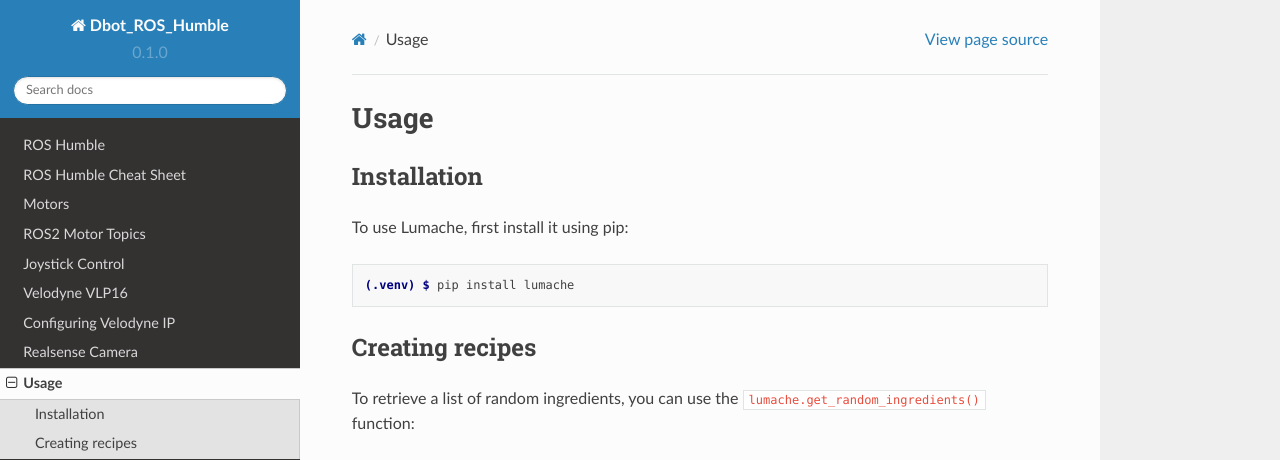
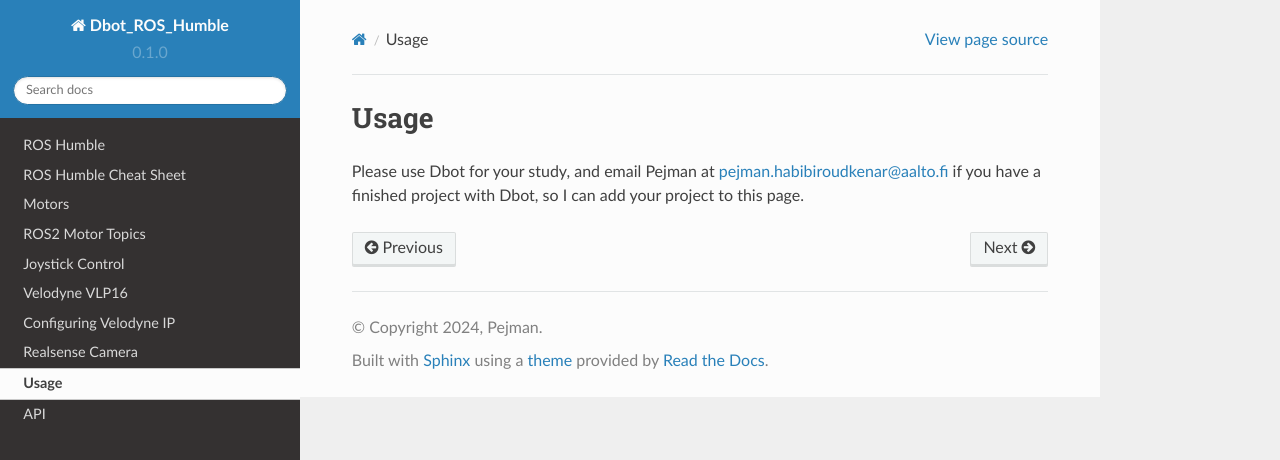
Before and after one commit to Pejman712/DbotROSHumble, a Sphinx documentation site: the page built from docs/source/usage.rst, in a window 1280 px wide and 1095 px high. Shown: the top 460 px of the window. Built offline with Sphinx 7.4.7 and the Read the Docs theme 2.0.0, drawn with Linux system fonts in a browser that asks for light colours; some of the changed text lies outside the part shown; grey boxes are pictures that could not be loaded.

Commit message:
Update usage.rst

```diff
--- a/docs/source/usage.rst
+++ b/docs/source/usage.rst
@@ -1,33 +1,3 @@
 Usage
 =====
-
-.. _installation:
-
-Installation
-------------
-
-To use Lumache, first install it using pip:
-
-.. code-block:: console
-
-   (.venv) $ pip install lumache
-
-Creating recipes
-----------------
-
-To retrieve a list of random ingredients,
-you can use the ``lumache.get_random_ingredients()`` function:
-
-.. autofunction:: lumache.get_random_ingredients
-
-The ``kind`` parameter should be either ``"meat"``, ``"fish"``,
-or ``"veggies"``. Otherwise, :py:func:`lumache.get_random_ingredients`
-will raise an exception.
-
-.. autoexception:: lumache.InvalidKindError
-
-For example:
-
->>> import lumache
->>> lumache.get_random_ingredients()
-['shells', 'gorgonzola', 'parsley']
+Please use Dbot for your study, and email Pejman at pejman.habibiroudkenar@aalto.fi if you have a finished project with Dbot, so I can add your project to this page.
```
